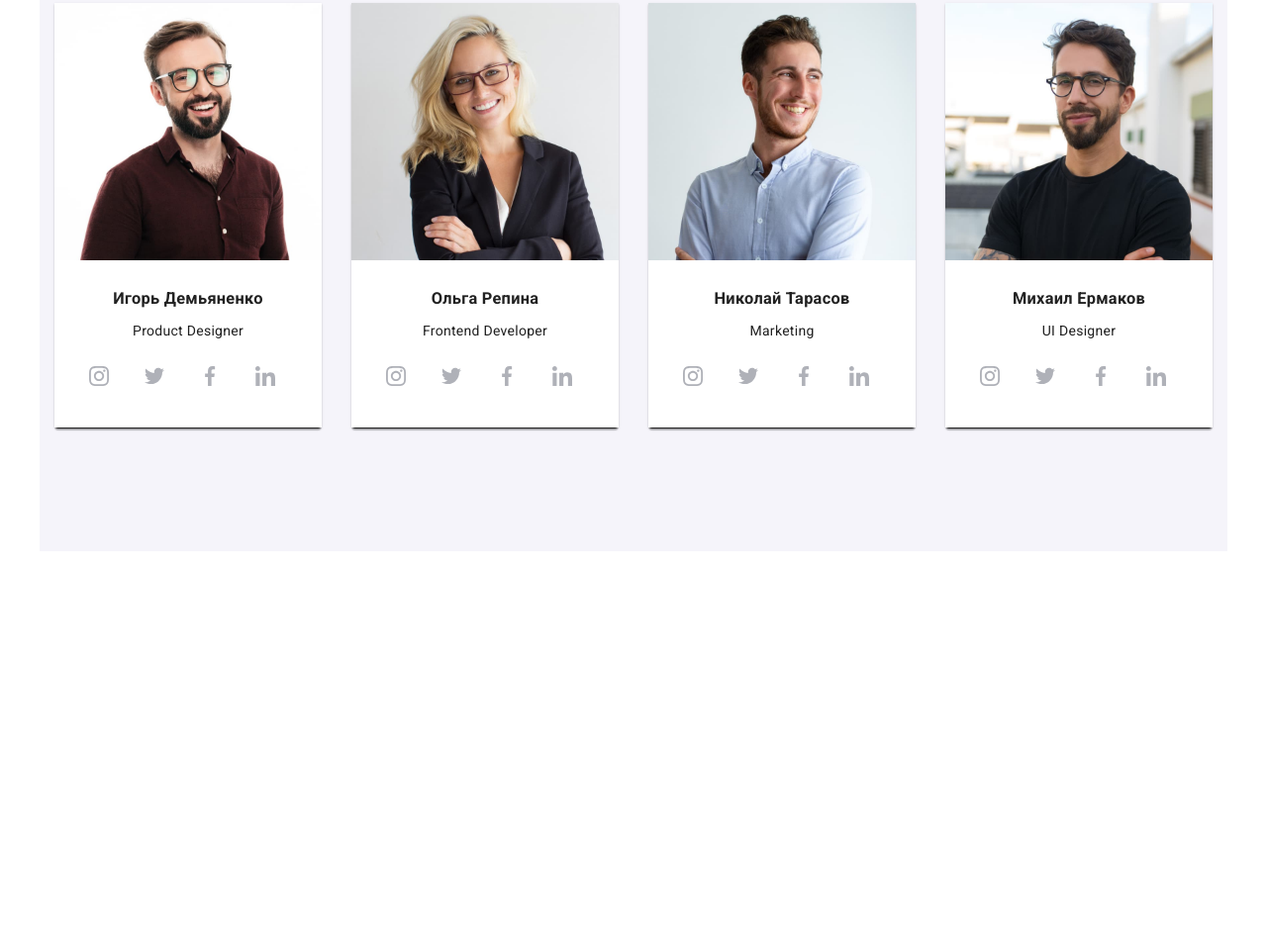
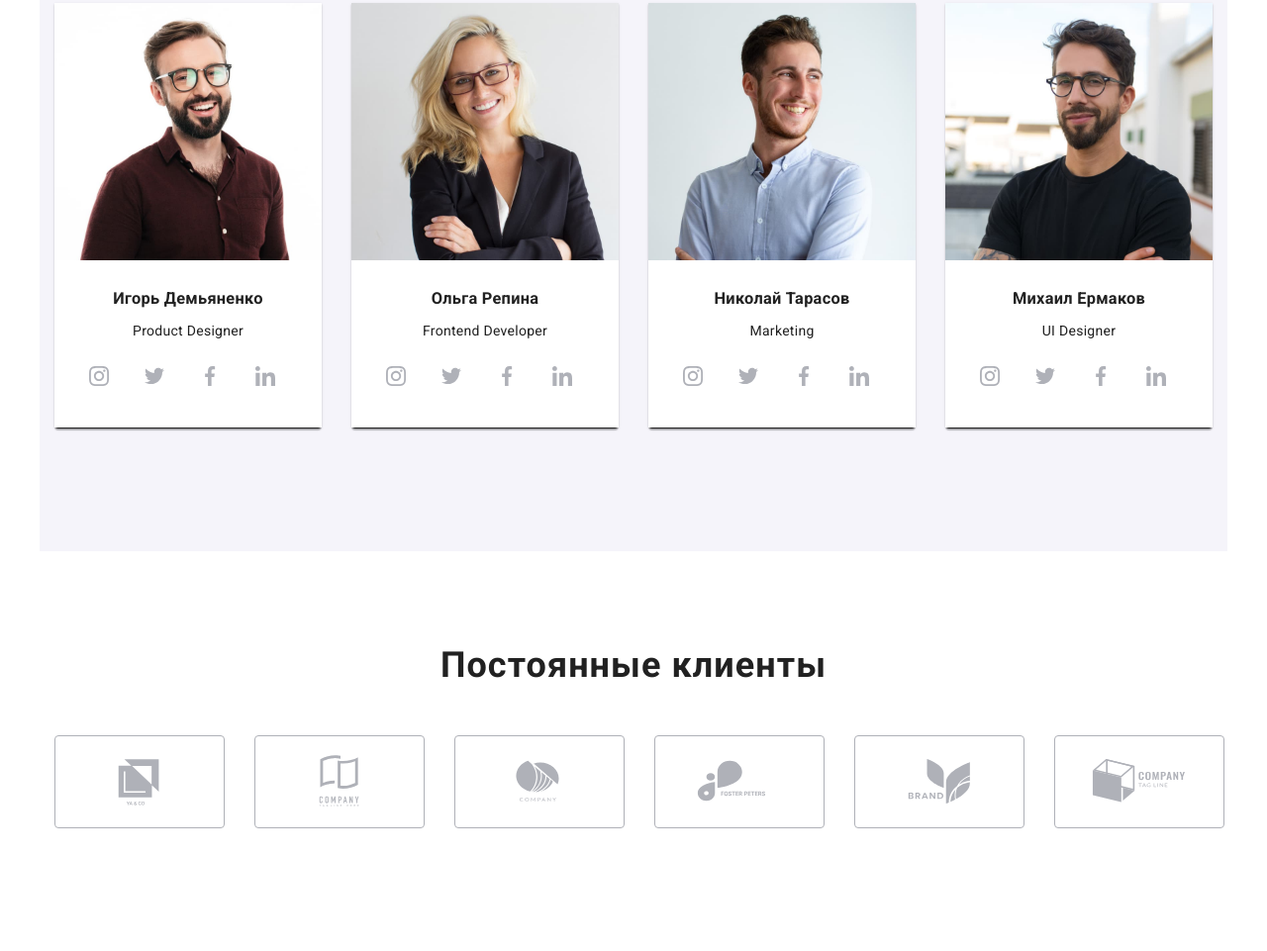
Before and after one commit to yelena-create/goit-markup-hw-07, a plain HTML site: page index.html in a window 1280 px wide. Shown: the part 1750-2711 px from the top of the page at 99% size. Before the commit the page ends 2307 px from the top, so only its background shows below. Drawn offline with nearby package versions, Linux system fonts and the light colour scheme.

Commit message:
client adaptive

```diff
--- a/index.html
+++ b/index.html
@@ -455,7 +455,7 @@
           </ul>
         </div>
       </section>
-      <!-- <section class="client">
+      <section class="client">
         <div class="container client__container">
           <h2 class="title">Постоянные клиенты</h2>
           <ul class="client__list">
@@ -515,7 +515,7 @@
             </li>
           </ul>
         </div>
-      </section>  -->
+      </section>
     </main>
     <!-- <footer class="footer">
       <div class="container footer__container">
--- a/saas/components/index/_clients.scss
+++ b/saas/components/index/_clients.scss
@@ -1,9 +1,25 @@
 .client__list {
   display: flex;
-  /* justify-content: center; */
-  /* align-items: center; */
+  flex-wrap: wrap;
+  margin-right: -30px;
+    @media screen and (min-width: 1200px){
+    flex-wrap: nowrap;
+    margin-right: 0;
+  }
+
 }
+.client__item{
+  margin-bottom: 30px;
+  justify-content: space-evenly;
+  margin-right: 30px;
+    flex-basis: calc(100%/2 - 30px);
 
+      @media screen and (min-width: 768px){
+      flex-basis: calc(100%/3 - 30px);
+  }
+
+
+}
 .client__icon{
   display: block;
   padding: 16px 32px;
@@ -23,9 +39,16 @@
 
 }
 .client__item:not(:last-child) {
-  margin-right: 30px;
+      @media screen and (min-width: 1200px){
+    margin-right: 30px;
+  }
+
 }
 .client__button-icons {
+  display: block;
+  margin: 0 auto;
+
   fill: #afb1b8;
   transition: fill $time $cubic;
+
 }
```
Also changed, not shown: css/main.css, css/main.min.css, 2 other files.
